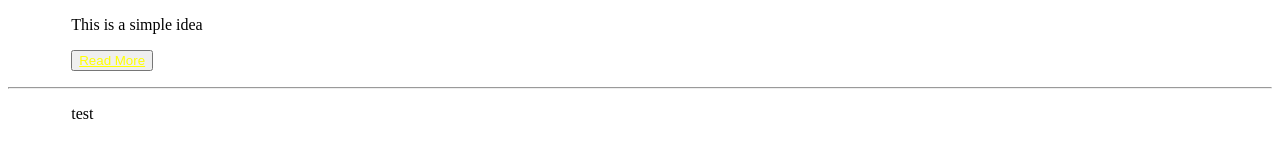
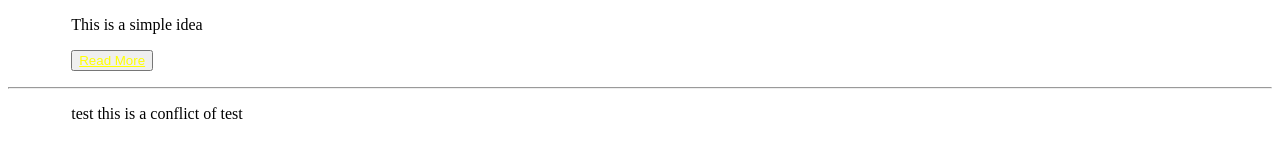
Before and after one commit to wrichx/sam, a plain HTML site: page index.html in a window 1280 px wide. Drawn offline with Linux system fonts and the light colour scheme.

Commit message:
conflict change test.html

```diff
--- a/index.html
+++ b/index.html
@@ -17,7 +17,7 @@
 	<button type="button"><a href="http://utl.co.ke/welrods/about/">Read More</a></button>
 	</p>
 	<hr>
-	<p>test</p>
+	<p>test this is a conflict of test</p>
 
 </body>
 </html>
```
